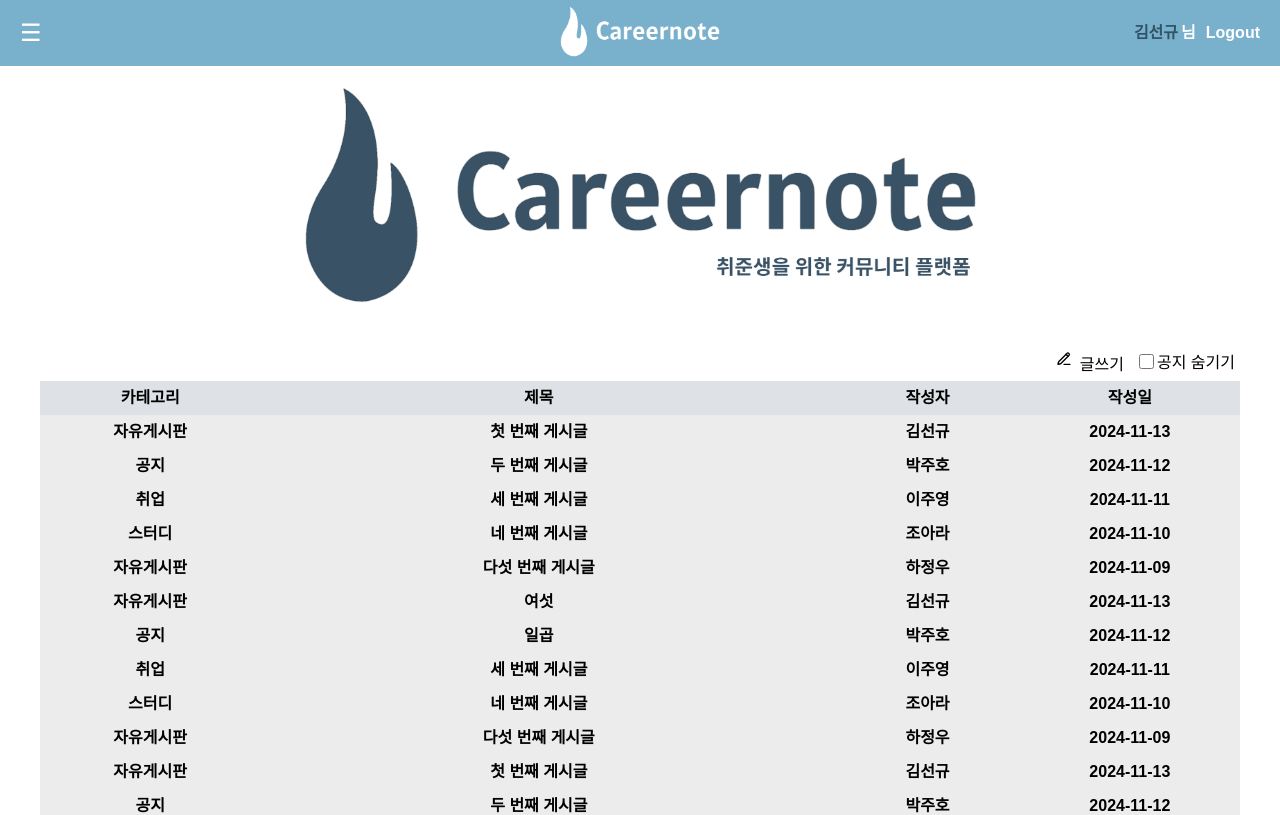
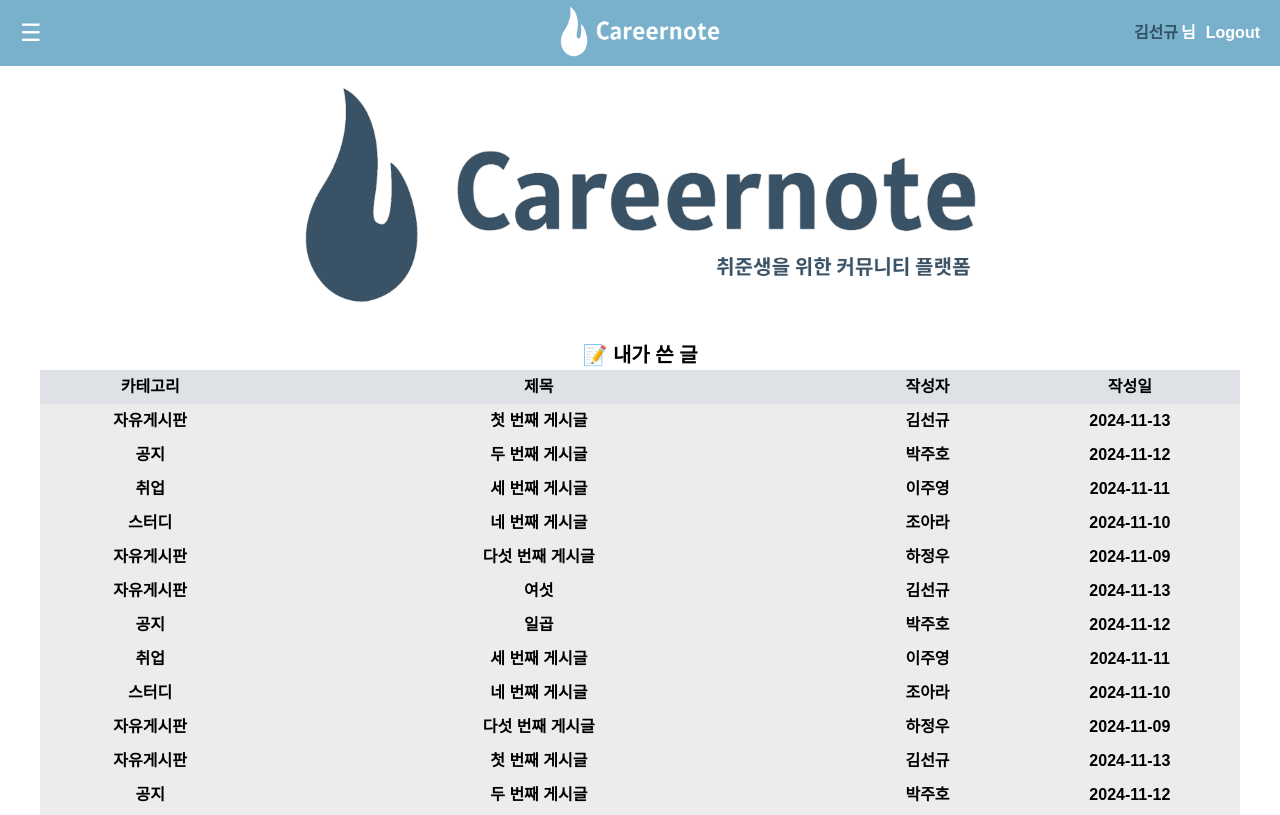
Before and after one commit to seongyu-Kim/careernote_front, a React (Create React App) app: page /mypage in a window 1280 px wide. Shown: the top 815 px of the page. Built offline with nearby package versions, Linux system fonts and the light colour scheme; the HTML template or start-up script is replaced by a standard one.

Commit message:
♻️ refactor: 글쓰기, 공지 숨기기 버튼 리팩토링

```diff
--- a/src/components/common/PostList/PostList.tsx
+++ b/src/components/common/PostList/PostList.tsx
@@ -24,6 +24,7 @@ interface PostListProps {
   posts: Post[];
   width?: string;
   isAdmin?: boolean;
+  isMyPost?: boolean;
   onDelete?: (id: number) => void;
 }
 
@@ -32,6 +33,7 @@ const PostList: React.FC<PostListProps> = ({
   posts,
   width = '75rem',
   isAdmin,
+  isMyPost,
   onDelete,
 }) => {
   const navigate = useNavigate();
@@ -48,17 +50,40 @@ const PostList: React.FC<PostListProps> = ({
   return (
     <Styled.PostListContainer width={width}>
       {/* 테이블 버튼 옵션 */}
-      {!isAdmin && (
+      {!isMyPost ? (
         <Styled.ButtonBox>
+          {isAdmin ? (
+            <Styled.WriteButton onClick={() => navigate('/write')}>
+              <LuPencilLine />
+              공지 쓰기
+            </Styled.WriteButton>
+          ) : (
+            <>
               <Styled.WriteButton onClick={() => navigate('/write')}>
                 <LuPencilLine />
                 글쓰기
               </Styled.WriteButton>
               <Styled.CheckboxWrapper>
-            <Styled.Checkbox type="checkbox" checked={isChecked} onChange={handleCheckboxChange} />
+                <Styled.Checkbox
+                  type="checkbox"
+                  checked={isChecked}
+                  onChange={handleCheckboxChange}
+                />
                 <div>공지 숨기기</div>
               </Styled.CheckboxWrapper>
+            </>
+          )}
         </Styled.ButtonBox>
+      ) : (
+        <div
+          style={{
+            textAlign: 'center',
+            fontSize: '20px',
+            fontWeight: 'bold',
+            marginBottom: '5px',
+          }}>
+          📝 내가 쓴 글
+        </div>
       )}
 
       {/* 테이블 헤더 */}
--- a/src/pages/user/Mypage.tsx
+++ b/src/pages/user/Mypage.tsx
@@ -328,6 +328,7 @@ const Mypage: React.FC = () => {
   const savedPage = sessionStorage.getItem('currentPage');
   const [currentPage, setCurrentPage] = useState<number>(savedPage ? parseInt(savedPage, 10) : 1);
   const [posts, setPosts] = useState(dummyPosts);
+  const [isMyPost, setIsMyPost] = useState<boolean>(true);
 
   const postsPerPage = 20;
   const indexOfLastPost = currentPage * postsPerPage;
@@ -354,7 +355,7 @@ const Mypage: React.FC = () => {
   return (
     <MainLayout>
       <Styled.LogoImg src={landing} alt="Landing" />
-      <PostList posts={currentPosts} columns={columns} />
+      <PostList isMyPost={isMyPost} posts={currentPosts} columns={columns} />
       <Pagination
         currentPage={currentPage}
         totalPages={totalPages}
```
Lines whose indentation alone changed are shown as unchanged.
